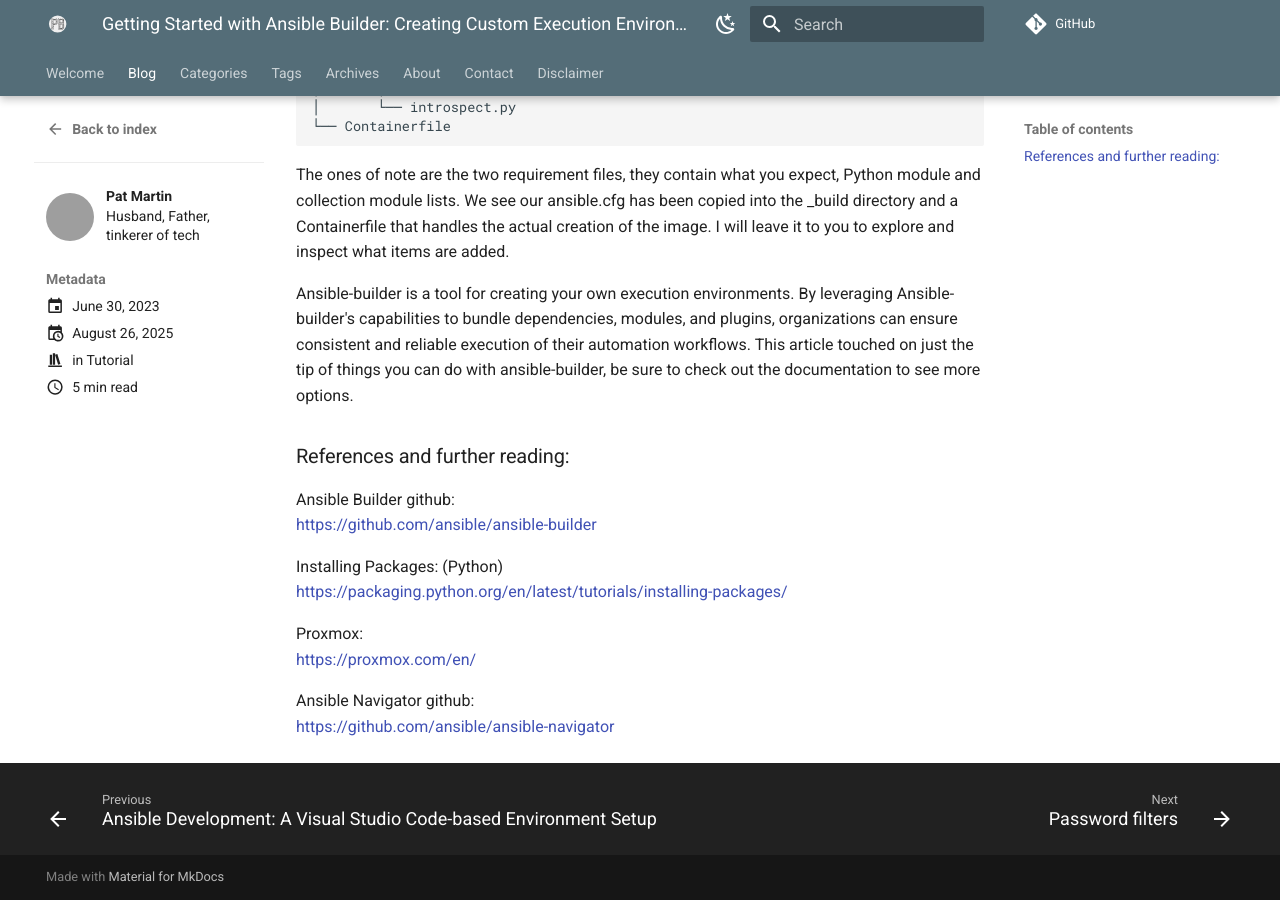
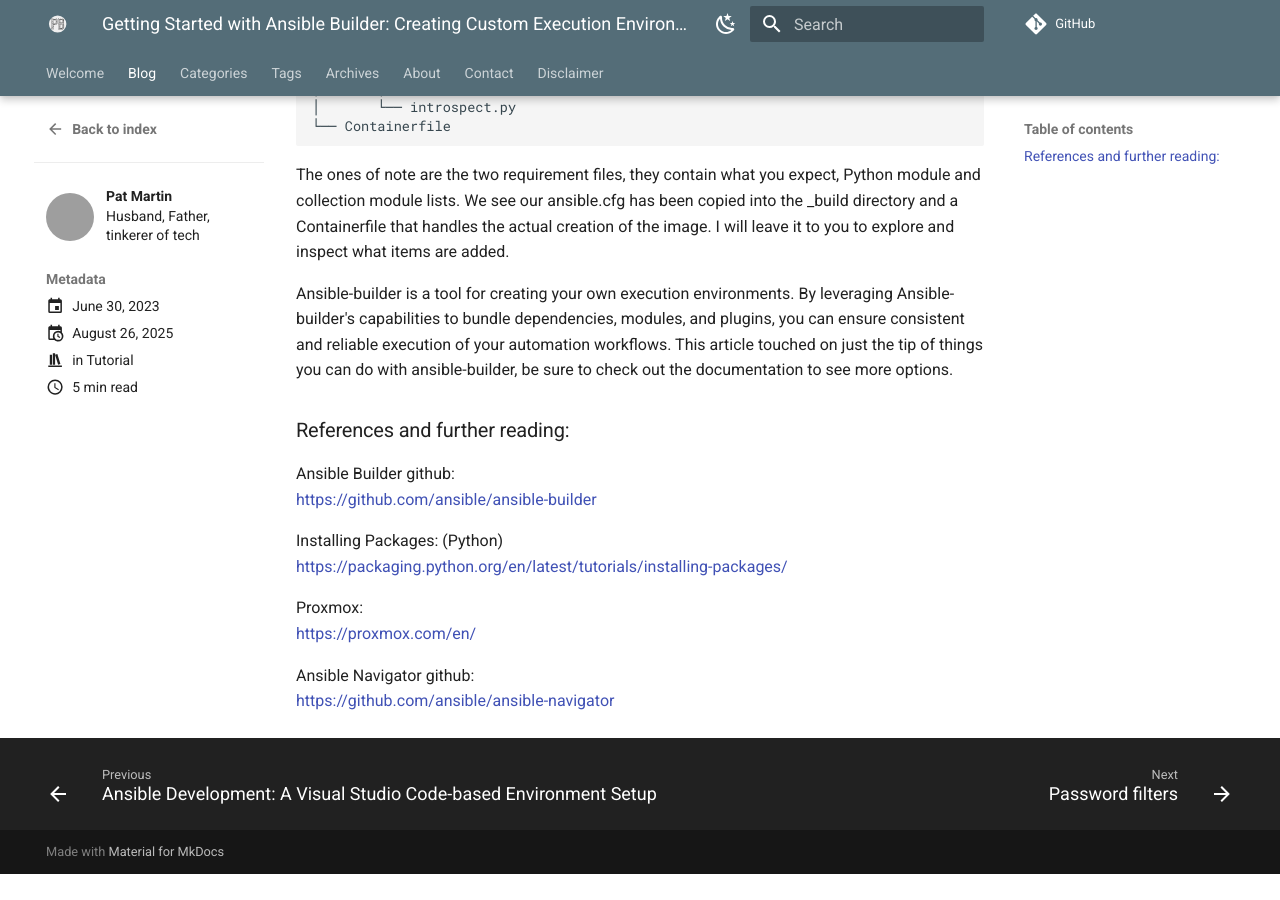
Before and after one commit to ravenawk/new_pb, an MkDocs documentation site: the page built from docs/blog/posts/ansible_builder_intro.md, in a window 1280 px wide and 900 px high, scrolled down 5037 px. Built offline with MkDocs 1.6.1 and Material for MkDocs 9.7.7, drawn with Linux system fonts in a browser that asks for light colours; comment, search, counter and statistics services are not loaded; after the commit the page ends 5911 px from its top, so only the background shows below that; grey boxes are pictures that could not be loaded.

Commit message:
Updated working

````diff
--- a/docs/blog/posts/ansible_builder_intro.md
+++ b/docs/blog/posts/ansible_builder_intro.md
@@ -82,6 +82,7 @@ dependencies:
   python: requirements.txt
 --snip--
 ```
+
 I have included an empty ansible.cfg here to show how you include it in your image build.
 Feel free to put any options in your ansible.cfg that you use in your execution environment.
 Our execution-environment.yml will put this ansible.cfg in the container image where we specify.
@@ -232,7 +233,7 @@ context
 
 The ones of note are the two requirement files, they contain what you expect, Python module and collection module lists. We see our ansible.cfg has been copied into the _build directory and a Containerfile that handles the actual creation of the image. I will leave it to you to explore and inspect what items are added.
 
-Ansible-builder is a tool for creating your own execution environments. By leveraging Ansible-builder's capabilities to bundle dependencies, modules, and plugins, organizations can ensure consistent and reliable execution of their automation workflows. This article touched on just the tip of things you can do with ansible-builder, be sure to check out the documentation to see more options.
+Ansible-builder is a tool for creating your own execution environments. By leveraging Ansible-builder's capabilities to bundle dependencies, modules, and plugins, you can ensure consistent and reliable execution of your automation workflows. This article touched on just the tip of things you can do with ansible-builder, be sure to check out the documentation to see more options.
 
 ### References and further reading:
 
````
